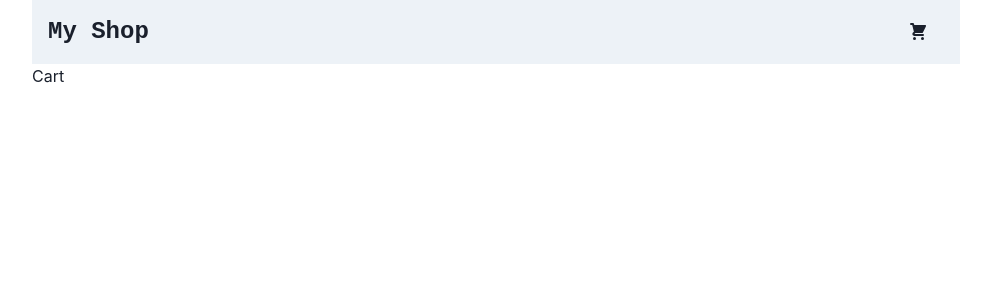
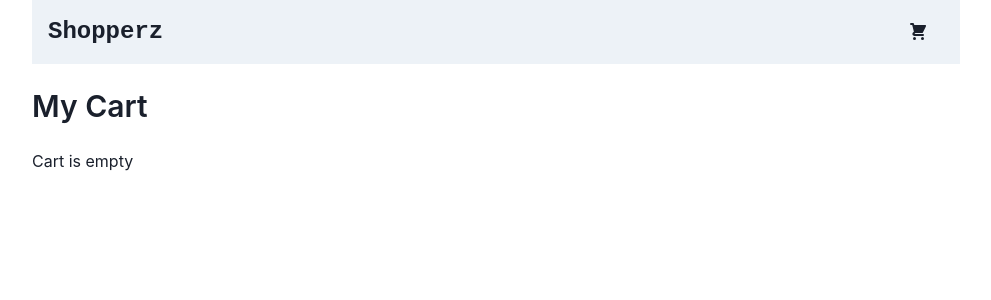
Before and after one commit to SpectralChipmunk/Cypress-React-Testing, a React (Vite) app in the folder frontend/: page /cart in a window 1280 px wide. Shown: the top 300 px of the page, without its empty margins (144-1135 px from the left). Built offline with nearby package versions, Linux system fonts and the light colour scheme.

Commit message:
added working cart functionality

```diff
--- a/frontend/src/components/navbar.jsx
+++ b/frontend/src/components/navbar.jsx
@@ -34,7 +34,9 @@ export default function Nav() {
 		<>
 			<Box bg={useColorModeValue('gray.100', 'gray.900')} px={4}>
 				<Flex h={16} alignItems={'center'} justifyContent={'space-between'}>
-					<Box fontFamily="monospace" fontWeight="bold" fontSize="2xl">					<Link to="/">My Shop</Link></Box>
+					<Box fontFamily="monospace" fontWeight="bold" fontSize="2xl">
+						<Link to="/">Shopperz</Link>
+					</Box>
 					<Flex alignItems={'center'}>
 						<Stack direction={'row'} spacing={7}>
 							<Link to="/cart">
--- a/frontend/src/context/CartState.jsx
+++ b/frontend/src/context/CartState.jsx
@@ -15,6 +15,7 @@ const CartState = ({ children }) => {
 	};
 
 	const removeItem = (id) => {
+		console.log(id);
 		dispatch({ type: REMOVE_FROM_CART, payload: id });
 	};
 
--- a/frontend/src/pages/cart.jsx
+++ b/frontend/src/pages/cart.jsx
@@ -1,9 +1,68 @@
+import { useContext } from "react";
+import CartContext from "../context/CartContext";
 import PageWrapper from './wrapper';
+import { Box, Image, IconButton } from '@chakra-ui/react';
+import { CloseIcon } from '@chakra-ui/icons';
+
+
+const CartList = ({ image, name, price, id, removeItem }) => {
+	return (
+		<>
+			<Box display='flex' alignItems='center' justifyContent='space-between' mb="10">
+				<Box display='flex' alignItems='center'>
+					<Box mr="5">
+						<Image height="150px" width="150px" src={image} alt={name} />
+					</Box>
+					<Box>
+						<Box
+							mt='1'
+							fontWeight='semibold'
+							fontSize='3xl'
+						>
+							{name}
+						</Box>
+						<Box as='span' color='gray.600' fontSize='xl'>
+							${price}
+						</Box>
+					</Box></Box>
+				<Box>
+					<IconButton
+						onClick={removeItem}
+						colorScheme='red'
+						aria-label='remove from cart'
+						icon={<CloseIcon />}
+					/>
+				</Box>
+			</Box>
+		</>
+	)
+}
+
+const CartEmpty = () => {
+	return (<>Cart is empty</>)
+}
+
 
 const Cart = () => {
+	const { cartItems } = useContext(CartContext);
+	const { removeItem } = useContext(CartContext);
 	return (
 		<PageWrapper>
-			<h1>Cart</h1>
+			<Box
+				my='5'
+				fontWeight='semibold'
+				as='h1'
+				lineHeight='tight'
+				textAlign={'left'}
+				fontSize={'3xl'}
+			>
+				My Cart
+			</Box>
+			<div>
+				{cartItems.length > 0 ? <>{cartItems.map((item) => (
+					<CartList removeItem={event => removeItem(item.id)} key={item.id} image={item.imageURL} name={item.name} price={item.price} />
+				))}</> : <CartEmpty />}
+			</div>
 		</PageWrapper>
 	);
 };
```
